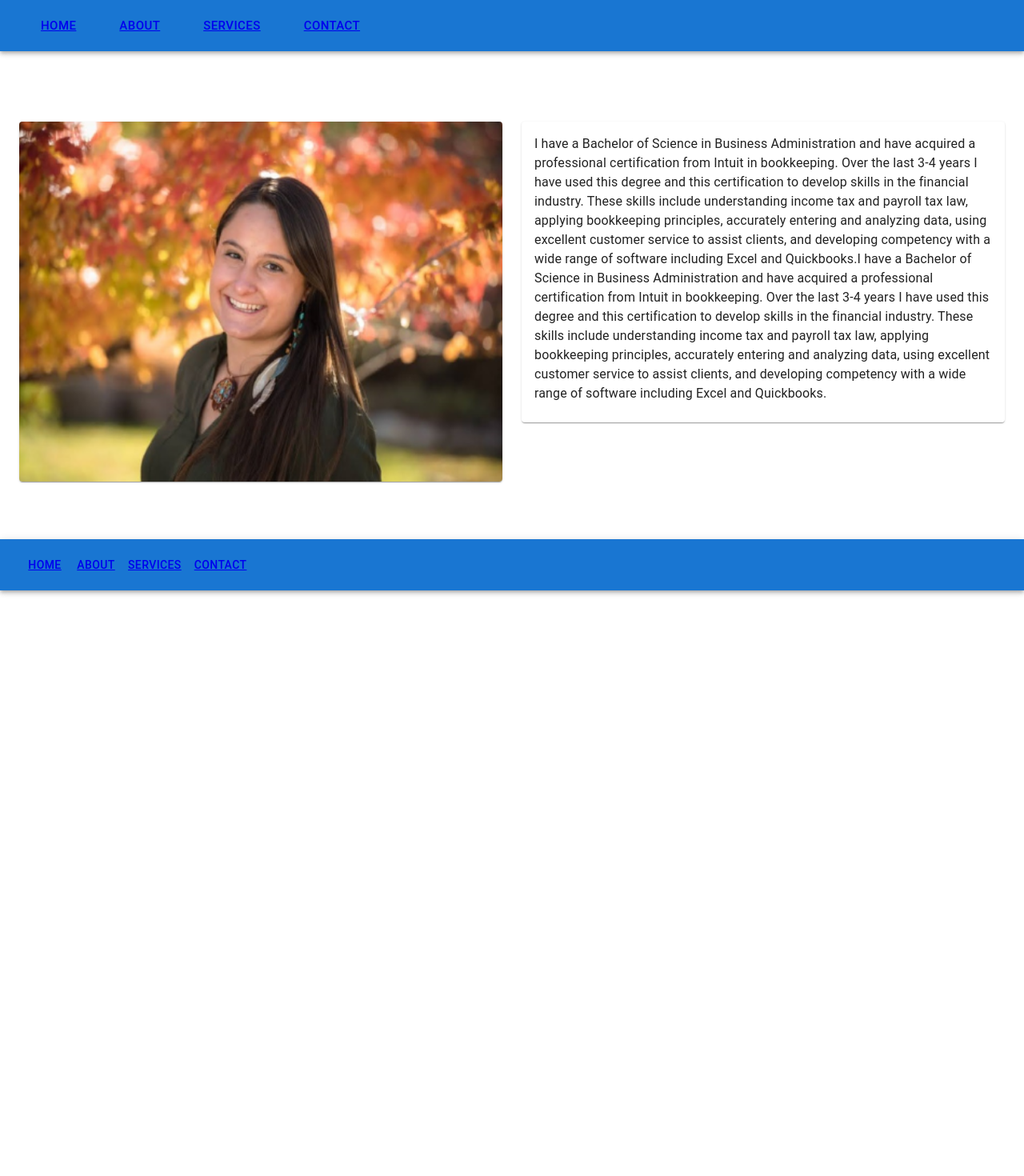
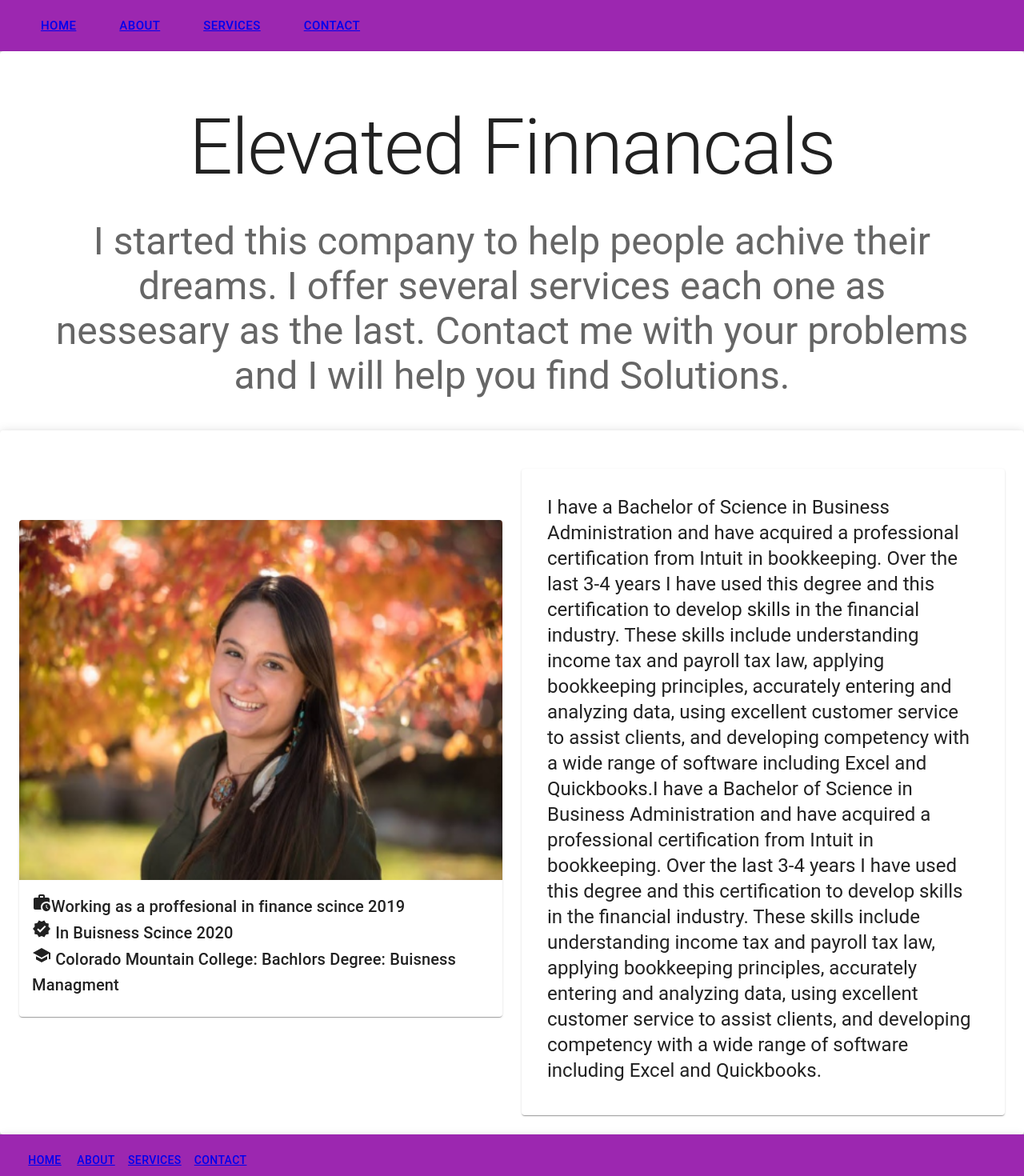
Before and after one commit to joekupernik/Tax-Time, a React (Create React App) app: page /about in a window 1280 px wide. Shown: the top 1470 px of the page at 80% size. Before the commit the page ends 800 px from the top, so only its background shows below. Built offline with nearby package versions, Linux system fonts and the light colour scheme.

Commit message:
about pg layout

```diff
--- a/src/About.tsx
+++ b/src/About.tsx
@@ -3,32 +3,33 @@ import Bio from "./BioCard";
 import Typography from "@mui/material/Typography";
 import Card from "@mui/material/Card";
 import CardContent  from "@mui/material/CardContent";
-import  Box  from "@mui/material/Box";
+import  Paper  from "@mui/material/Paper";
+import Jumbotron from "./Jumbotron";
 
 
 
 export default function About () {
     return(
+      <>
+      <Jumbotron/>
+      <Paper elevation={5}>
         <Grid container rowSpacing={{ xs: 1, sm: 2, md: 3 }} columnSpacing={{ xs: 1, sm: 2, md: 3 }} padding={{ xs: 1, sm: 2, md: 3 }}>
         <Grid item xs={12} sm={6} >
           <Bio/>
         </Grid>
         <Grid item xs={12} sm={6} >
-        <Box
-    sx={{
-      pt: 8,
-      pb: 6,
-    }}
-  >
-        <Card>
+
+          <Card>
      <CardContent>
-      <Typography>
+      <Typography variant="h5" sx={{p: 2}}>
       I have a Bachelor of Science in Business Administration and have acquired a professional certification from Intuit in bookkeeping. Over the last 3-4 years I have used this degree and this certification to develop skills in the financial industry. These skills include understanding income tax and payroll tax law, applying bookkeeping principles, accurately entering and analyzing data, using excellent customer service to assist clients, and developing competency with a wide range of software including Excel and Quickbooks.I have a Bachelor of Science in Business Administration and have acquired a professional certification from Intuit in bookkeeping. Over the last 3-4 years I have used this degree and this certification to develop skills in the financial industry. These skills include understanding income tax and payroll tax law, applying bookkeeping principles, accurately entering and analyzing data, using excellent customer service to assist clients, and developing competency with a wide range of software including Excel and Quickbooks.
       </Typography>
      </CardContent>
     </Card>
-    </Box>
+
         </Grid>
         </Grid>
+        </Paper>
+        </>
     );
 }
--- a/src/BioCard.tsx
+++ b/src/BioCard.tsx
@@ -1,9 +1,13 @@
 
 import Box from "@mui/material/Box";
-//import Typography from "@mui/material/Typography";
+import Typography from "@mui/material/Typography";
 import Card from "@mui/material/Card";
-//import CardContent from '@mui/material/CardContent';
+import CardContent from '@mui/material/CardContent';
 import CardMedia from '@mui/material/CardMedia';
+import SchoolIcon from '@mui/icons-material/School';
+import VerifiedIcon from '@mui/icons-material/Verified';
+import WorkHistoryIcon from '@mui/icons-material/WorkHistory';
+
 
 
 export default function Bio() {
@@ -23,6 +27,12 @@ export default function Bio() {
      >
 
      </CardMedia>
+     <CardContent>
+
+         <Typography variant="h6"><WorkHistoryIcon/>Working as a proffesional in finance scince 2019</Typography>
+         <Typography variant="h6"><VerifiedIcon/> In Buisness Scince 2020</Typography>
+         <Typography variant="h6"> <SchoolIcon/> Colorado Mountain College:   Bachlors Degree: Buisness Managment</Typography>
+     </CardContent>
     </Card>
       </Box>
   );
--- a/src/ButtonAppBar.tsx
+++ b/src/ButtonAppBar.tsx
@@ -9,7 +9,7 @@ import {Link} from "react-router-dom";
 export default function ButtonAppBar() {
   return (
     <Box sx={{ flexGrow: 1 }}>
-      <AppBar position="static">
+      <AppBar position="static" color="secondary">
         <Toolbar >
           <Button color="inherit" size="large" sx={{mr: 2, ml: 2}} ><Link to="/">Home</Link></Button>
           <Button color="inherit" size="large" sx={{mr: 2, ml: 2}}><Link to="/about">About</Link></Button>
--- a/src/Footer.tsx
+++ b/src/Footer.tsx
@@ -1,17 +1,14 @@
-//import * as React from 'react';
 import AppBar from '@mui/material/AppBar';
 import Box from '@mui/material/Box';
 import Toolbar from '@mui/material/Toolbar';
-//import Typography from '@mui/material/Typography';
 import Button from '@mui/material/Button';
-//import IconButton from '@mui/material/IconButton';
 import {Link} from "react-router-dom";
 
 
 export default function Footer() {
   return (
     <Box sx={{ flexGrow: 1 }}>
-      <AppBar position="static">
+      <AppBar position="static" color="secondary">
         <Toolbar>
           <Button color="inherit"><Link to="/">Home</Link></Button>
           <Button color="inherit"><Link to="/about">About</Link></Button>
```
